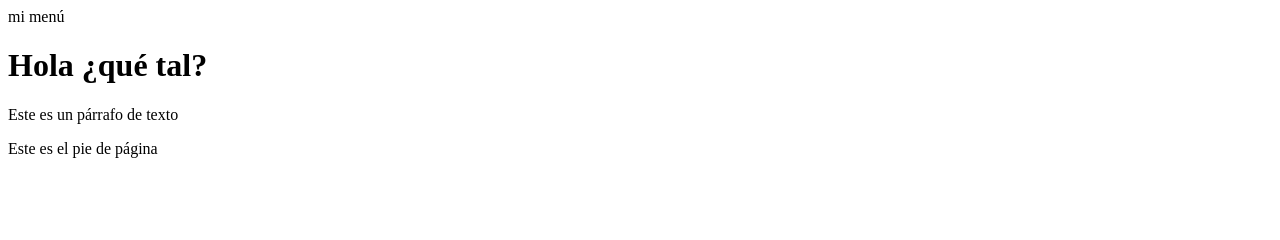
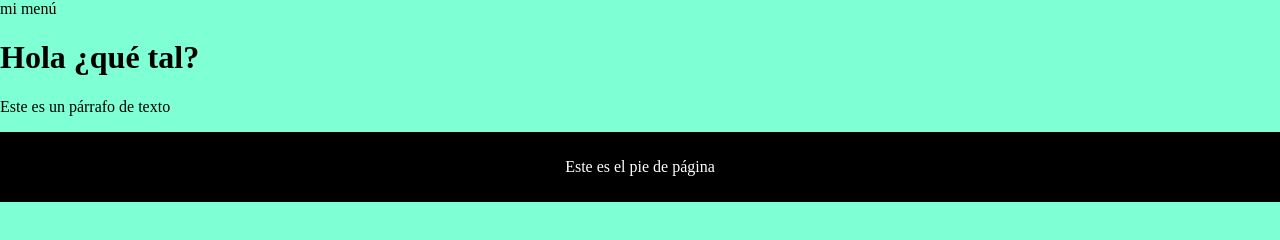
Before and after one commit to deimianvasquez/control_version_example, a plain HTML site: page index.html in a window 1280 px wide. Drawn offline with Linux system fonts and the light colour scheme.

Commit message:
add style inthe footer

```diff
--- a/index.html
+++ b/index.html
@@ -3,6 +3,7 @@
 <head>
     <meta charset="UTF-8">
     <meta name="viewport" content="width=device-width, initial-scale=1.0">
+    <link rel="stylesheet" href="styles.css">
     <title>Git - Github</title>
 </head>
 <body>
--- a/styles.css
+++ b/styles.css
@@ -1,5 +1,7 @@
 body{
     background-color: aquamarine;
+    margin: 0px;
+    box-sizing: border-box;
 }
 footer{
     background-color: black;
```
